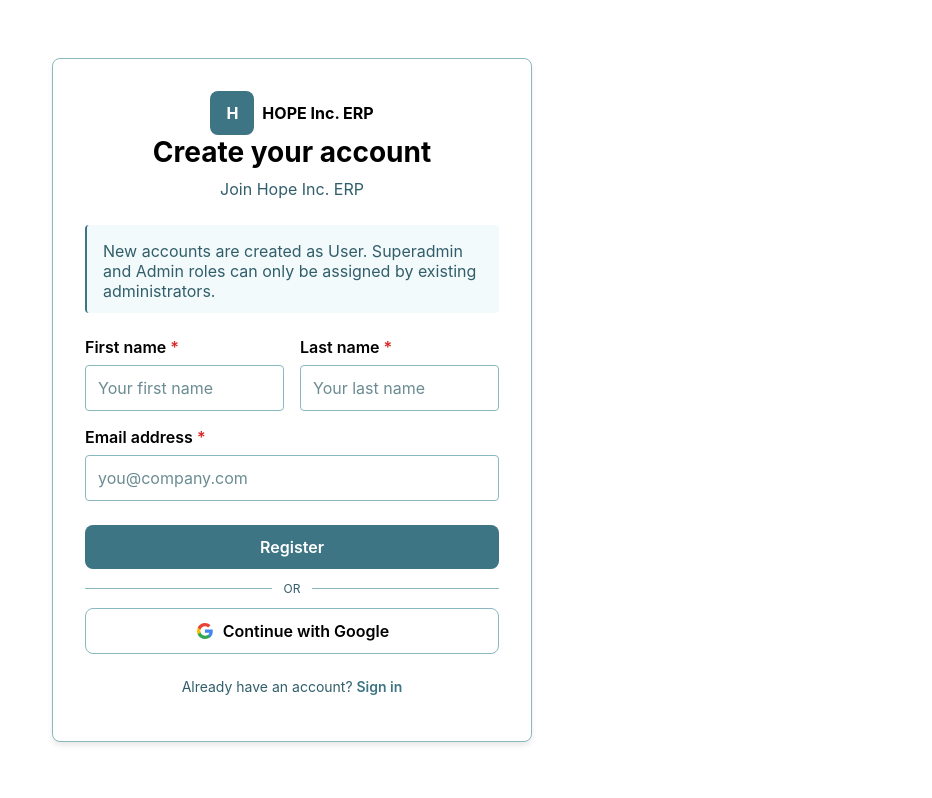
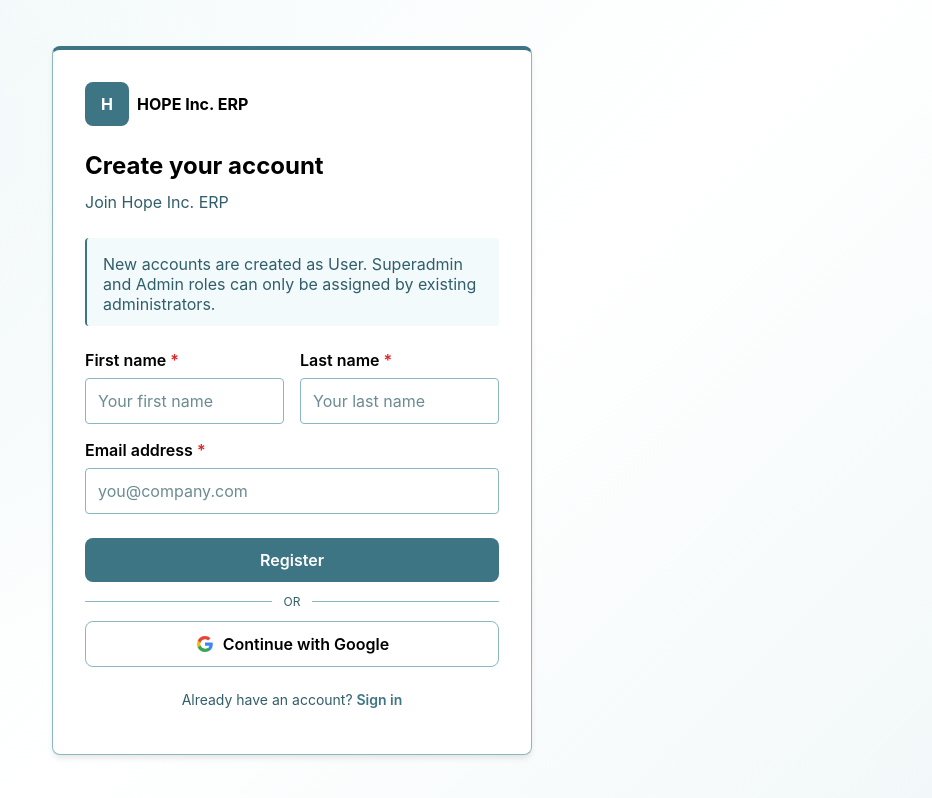
Before and after one commit to aalmirah/INFOMAN_PROJECT, a Next.js app: page /register in a window 1280 px wide. Shown: the whole page, without its empty margins (348-1280 px from the left). Built offline with nearby package versions, Linux system fonts and the light colour scheme; no server answers.

Commit message:
Update DEV02 registration UI design

```diff
--- a/app/globals.css
+++ b/app/globals.css
@@ -1,4 +1,39 @@
 @import "../design/css/styles.css";
+
+.auth-layout {
+  background:
+    radial-gradient(
+      circle at 12% 18%,
+      var(--color-primary-50),
+      transparent 34rem
+    ),
+    linear-gradient(
+      135deg,
+      var(--color-secondary-50),
+      var(--color-bg-surface) 58%,
+      var(--color-primary-50)
+    );
+}
+
+.auth-card {
+  border-top: 4px solid var(--color-primary-600);
+}
+
+.auth-header {
+  text-align: left;
+}
+
+.auth-header h1 {
+  font: var(--font-page-title);
+}
+
+.auth-header > .brand {
+  margin-bottom: var(--space-6);
+}
+
+.auth-header > p {
+  margin-top: var(--space-2);
+}
 
 .register-name-fields {
   display: grid;
@@ -7,6 +42,7 @@
 }
 
 .role-note {
+  margin-bottom: var(--space-6);
   border-left-color: var(--color-info-600);
   background: var(--color-secondary-50);
 }
@@ -87,7 +123,7 @@
   color: var(--color-text-primary);
 }
 
-@media (max-width: 420px) {
+@media (max-width: 640px) {
   .register-name-fields {
     grid-template-columns: 1fr;
   }
--- a/app/register/page.tsx
+++ b/app/register/page.tsx
@@ -179,7 +179,7 @@ export default function RegisterPage() {
   }
 
   return (
-    <main className="auth-layout">
+    <main className="auth-layout register-wireframe">
       <section className="auth-card" aria-labelledby="register-title">
         <header className="auth-header">
           <Link className="brand" href="/register">
@@ -199,10 +199,7 @@ export default function RegisterPage() {
           </span>
         </div>
 
-        <form
-          className="form-stack"
-          onSubmit={handleSubmit}
-        >
+        <form className="form-stack" onSubmit={handleSubmit}>
           <div className="register-name-fields">
             <div className="field">
               <label htmlFor="register-first-name">
@@ -365,7 +362,9 @@ export default function RegisterPage() {
                   d="M12 6.39c1.43 0 2.71.49 3.72 1.46l2.79-2.79C16.84 3.49 14.63 2.5 12 2.5a9.74 9.74 0 0 0-8.7 5.39l3.24 2.53C7.31 8.11 9.46 6.39 12 6.39Z"
                 />
               </svg>
-              {isGoogleSigningIn ? "Connecting to Google..." : "Continue with Google"}
+              {isGoogleSigningIn
+                ? "Connecting to Google..."
+                : "Continue with Google"}
             </button>
           </div>
         </form>
```
